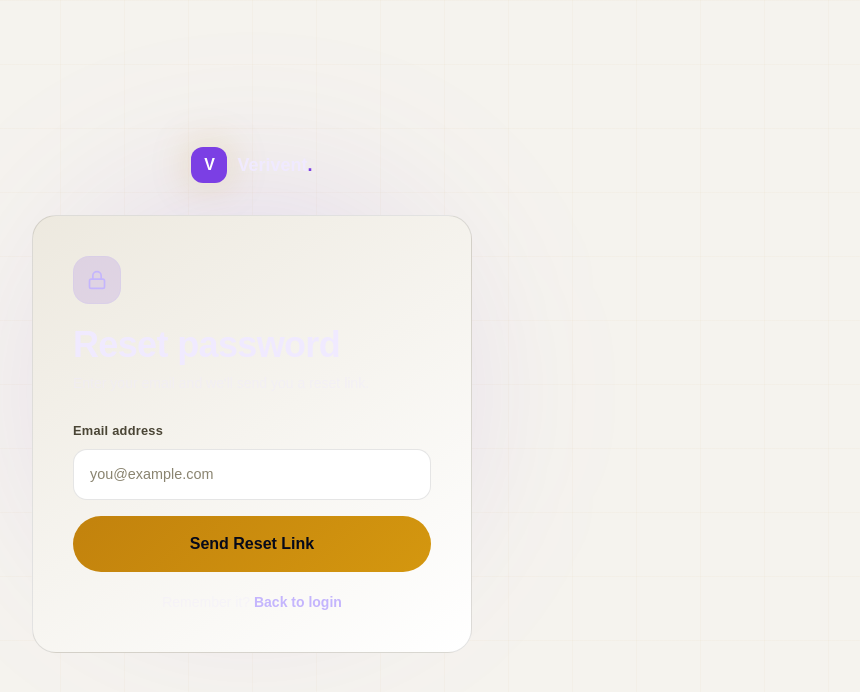
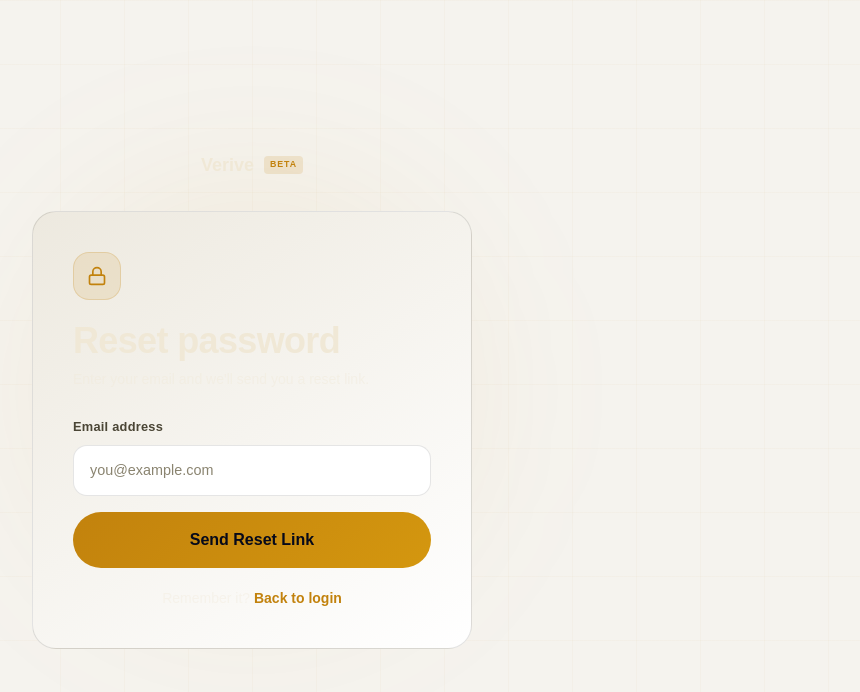
Before and after one commit to emeka-divine-exe/verive, a Next.js app: page /forgot-password in a window 1280 px wide. Shown: the top 692 px of the page, without its empty margins (388-1248 px from the left). Built offline with nearby package versions, Linux system fonts and the light colour scheme; a web font is replaced by a local one.

Commit message:
Update styles and text in forgot password page

```diff
--- a/src/app/forgot-password/page.tsx
+++ b/src/app/forgot-password/page.tsx
@@ -24,42 +24,48 @@ export default function ForgotPasswordPage() {
 
   return (
     <div className="min-h-screen flex items-center justify-center relative overflow-hidden grid-bg px-4 py-24">
-      <div className="orb w-96 h-96 left-1/2 top-1/4 -translate-x-1/2" style={{ background: 'rgba(123,63,228,0.15)' }} />
+      <div className="orb w-96 h-96 left-1/2 top-1/4 -translate-x-1/2"
+        style={{ background: 'rgba(194,130,13,0.09)' }} />
 
       <div className="relative z-10 w-full flex flex-col items-center">
+
+        {/* Wordmark */}
         <Link href="/" className="flex items-center gap-2.5 mb-8">
-          <div className="w-9 h-9 rounded-xl flex items-center justify-center glow" style={{ background: '#7B3FE4' }}>
-            <span className="font-display font-bold text-white text-base">V</span>
-          </div>
-          <span className="font-display font-bold text-lg" style={{ color: '#F0EAFF' }}>Verivent<span style={{ color: '#7B3FE4' }}>.</span></span>
+          <span className="font-display font-bold text-lg" style={{ color: '#F0E8D6' }}>Verive</span>
+          <span className="text-[0.55rem] font-body font-bold uppercase px-1.5 py-0.5 rounded"
+            style={{ background: 'rgba(194,130,13,0.14)', color: '#C2820D', letterSpacing: '0.1em' }}>
+            Beta
+          </span>
         </Link>
 
         <div className="auth-card">
           {done ? (
             <div className="text-center">
               <div className="w-14 h-14 rounded-full flex items-center justify-center mx-auto mb-5"
-                style={{ background: 'rgba(123,63,228,0.18)', border: '1px solid rgba(196,181,253,0.2)' }}>
-                <svg width="24" height="24" viewBox="0 0 24 24" fill="none" stroke="#C4B5FD" strokeWidth="2">
+                style={{ background: 'rgba(194,130,13,0.14)', border: '1px solid rgba(194,130,13,0.25)' }}>
+                <svg width="24" height="24" viewBox="0 0 24 24" fill="none" stroke="#C2820D" strokeWidth="2">
                   <path d="M4 4h16c1.1 0 2 .9 2 2v12c0 1.1-.9 2-2 2H4c-1.1 0-2-.9-2-2V6c0-1.1.9-2 2-2z"/>
                   <polyline points="22,6 12,13 2,6"/>
                 </svg>
               </div>
-              <h2 className="h-md mb-3" style={{ color: '#F0EAFF' }}>Check your inbox</h2>
-              <p className="font-body text-sm leading-relaxed mb-6" style={{ color: 'rgba(240,234,255,0.4)' }}>
-                We sent a password reset link to <strong style={{ color: '#C4B5FD' }}>{email}</strong>. It expires in 1 hour.
+              <h2 className="h-md mb-3" style={{ color: '#F0E8D6' }}>Check your inbox</h2>
+              <p className="font-body text-sm leading-relaxed mb-6" style={{ color: 'rgba(240,232,214,0.42)' }}>
+                We sent a reset link to{' '}
+                <strong style={{ color: '#C2820D' }}>{email}</strong>. It expires in 1 hour.
               </p>
               <Link href="/login" className="btn-ghost px-7 py-3 text-sm">Back to Login</Link>
             </div>
           ) : (
             <>
               <div className="w-12 h-12 rounded-2xl flex items-center justify-center mb-5"
-                style={{ background: 'rgba(123,63,228,0.14)', border: '1px solid rgba(196,181,253,0.15)' }}>
-                <svg width="20" height="20" viewBox="0 0 24 24" fill="none" stroke="#C4B5FD" strokeWidth="2">
-                  <rect x="3" y="11" width="18" height="11" rx="2"/><path d="M7 11V7a5 5 0 0 1 10 0v4"/>
+                style={{ background: 'rgba(194,130,13,0.12)', border: '1px solid rgba(194,130,13,0.20)' }}>
+                <svg width="20" height="20" viewBox="0 0 24 24" fill="none" stroke="#C2820D" strokeWidth="2">
+                  <rect x="3" y="11" width="18" height="11" rx="2"/>
+                  <path d="M7 11V7a5 5 0 0 1 10 0v4"/>
                 </svg>
               </div>
-              <h1 className="h-lg mb-2" style={{ color: '#F0EAFF' }}>Reset password</h1>
-              <p className="font-body text-sm mb-7" style={{ color: 'rgba(240,234,255,0.38)' }}>
+              <h1 className="h-lg mb-2" style={{ color: '#F0E8D6' }}>Reset password</h1>
+              <p className="font-body text-sm mb-7" style={{ color: 'rgba(240,232,214,0.40)' }}>
                 Enter your email and we&apos;ll send you a reset link.
               </p>
               <form onSubmit={handleSubmit} className="space-y-4">
@@ -82,9 +88,9 @@ export default function ForgotPasswordPage() {
                   }
                 </button>
               </form>
-              <p className="text-center text-sm font-body mt-5" style={{ color: 'rgba(240,234,255,0.32)' }}>
+              <p className="text-center text-sm font-body mt-5" style={{ color: 'rgba(240,232,214,0.34)' }}>
                 Remember it?{' '}
-                <Link href="/login" className="font-semibold" style={{ color: '#C4B5FD' }}>Back to login</Link>
+                <Link href="/login" className="font-semibold" style={{ color: '#C2820D' }}>Back to login</Link>
               </p>
             </>
           )}
```
